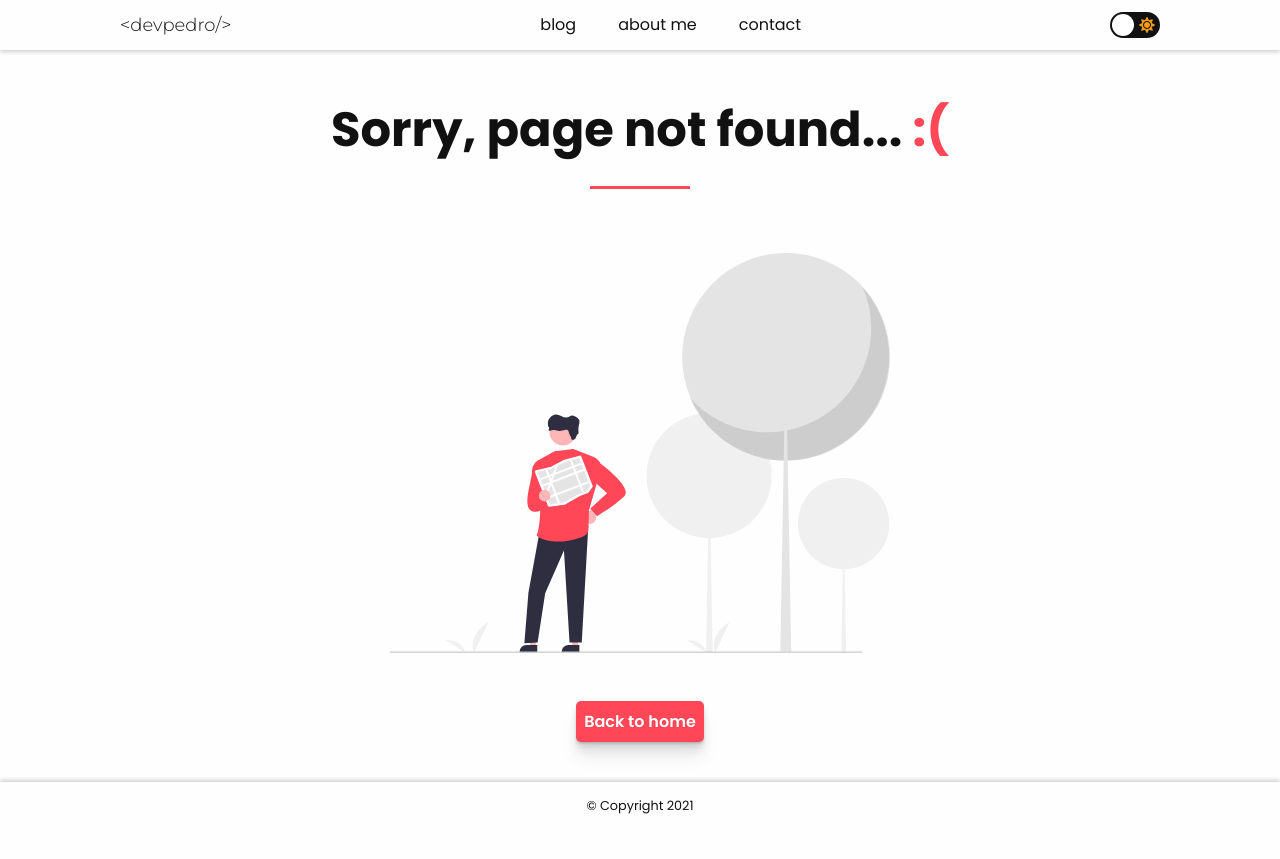
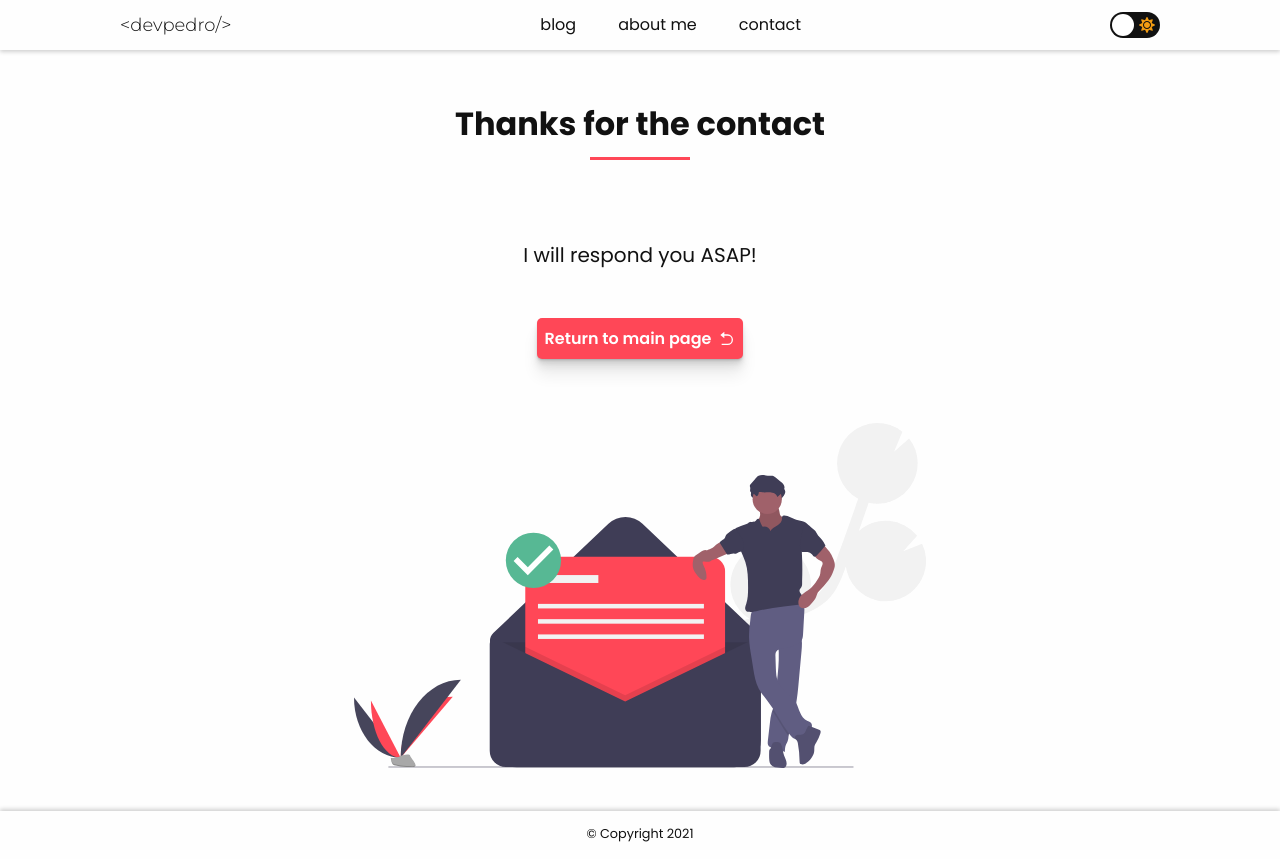
Before and after one commit to pedrodruviaro/blog-do-pedro, a React (Create React App) app: page /message-confirmation in a window 1280 px wide. Before the commit this address had no page. Before the commit the page ends 830 px from the top, so only its background shows below. Built offline with nearby package versions, Linux system fonts and the light colour scheme.

Commit message:
pagina de confirmacao de envio adicionada

```diff
--- a/src/App.js
+++ b/src/App.js
@@ -12,6 +12,7 @@ import About from "./Pages/About";
 import Contact from "./Pages/Contact";
 import Reader from "./Pages/Reader";
 import NotFound404 from "./Pages/NotFound404";
+import MessageConfirmation from './Pages/MessageConfirmation'
 
 function App() {
   // reader
@@ -38,29 +39,32 @@ function App() {
       <GlobalStyles />
       <MainGrid>
         <BrowserRouter>
-          <HeaderApp setDarkTheme={setDarkTheme} />{" "}
+          <HeaderApp setDarkTheme={setDarkTheme} />
           <main>
             <Switch>
               <Route exact path="/">
                 <Blog toggleCurrentPost={toggleCurrentPost} />
-              </Route>{" "}
+              </Route>
               <Route exact path="/about">
                 <About />
-              </Route>{" "}
+              </Route>
               <Route exact path="/contact">
                 <Contact />
-              </Route>{" "}
+              </Route>
               <Route exact path="/reader">
-                <Reader post={currentPost} />{" "}
-              </Route>{" "}
+                <Reader post={currentPost} />
+              </Route>
+              <Route exact path="/message-confirmation">
+                <MessageConfirmation />
+              </Route>
               <Route path="*">
                 <NotFound404 />
-              </Route>{" "}
-            </Switch>{" "}
-          </main>{" "}
+              </Route>
+            </Switch>
+          </main>
         </BrowserRouter>
-        <footer> &copy; Copyright 2021 </footer>{" "}
-      </MainGrid>{" "}
+        <footer> &copy; Copyright 2021 </footer>
+      </MainGrid>
     </ThemeProvider>
   );
 }
--- a/src/Pages/Contact/index.jsx
+++ b/src/Pages/Contact/index.jsx
@@ -9,7 +9,7 @@ import SpanErrorForm from "../../components/SpanErrorForm";
 import { RiChatSmile2Line } from "react-icons/ri";
 
 import bannerContact from "../../images/contact.svg";
-import { BannerContainer } from "./styles";
+import BannerContainer from "../../components/BannerContainer";
 
 
 import emailjs from 'emailjs-com';
@@ -24,6 +24,8 @@ export default function Index() {
   const [message, setMessage] = useState("");
 
   const [messageError, setMessageError] = useState({ valid: true, text: "" });
+
+  const [disabled, setDisabled] = useState(false)
 
   function handleMessage(e) {
     if (e.target.value.length < 10) {
@@ -57,7 +59,8 @@ export default function Index() {
     emailjs.sendForm('service_2y29jom', 'gmail_template', e.target, 'user_37pn5F7XBS1rzbKxl2yb7')
       .then((result) => {
           console.log(result.text);
-          history.push("/")
+          setDisabled(true)
+          history.push("/message-confirmation")
       }, (error) => {
           console.log(error.text);
       });
@@ -100,7 +103,7 @@ export default function Index() {
             </SpanErrorForm>
           ) : null}
 
-          <Button type="submit">
+          <Button type="submit" disabled={disabled}>
             Send
             <MdSend />
           </Button>
--- /dev/null
+++ b/src/Pages/MessageConfirmation/index.jsx
@@ -0,0 +1,27 @@
+import React from 'react'
+import FlexContainer from '../../components/FlexContainer'
+import { PrimaryTitle } from '../../components/Typography'
+import { Message } from './styles'
+import messageBanner from '../../images/message-sent.svg'
+import BannerContainer from '../../components/BannerContainer'
+import Button from '../../components/Button'
+import { RiArrowGoBackFill } from "react-icons/ri";
+import { useHistory } from 'react-router-dom'
+
+export default function Index() {
+
+    const history = useHistory()
+
+    return (
+        <FlexContainer direction="column" gap="2rem">
+            <PrimaryTitle>Thanks for the contact</PrimaryTitle>
+            <Message>I will respond you ASAP!</Message>
+
+            <Button onClick={() => history.push("/")}>Return to main page<RiArrowGoBackFill /></Button>
+
+            <BannerContainer>
+                <img src={messageBanner} alt="" />
+            </BannerContainer>
+        </FlexContainer>
+    )
+}
--- /dev/null
+++ b/src/Pages/MessageConfirmation/styles.jsx
@@ -0,0 +1,5 @@
+import styled from "styled-components";
+
+export const Message = styled.p`
+    font-size: 1.25rem;
+`
--- a/src/Pages/Contact/styles.jsx
+++ b/src/components/BannerContainer/index.jsx
@@ -1,6 +1,6 @@
 import styled from "styled-components";
 
-export const BannerContainer = styled.div`
+const BannerContainer = styled.div`
     width: 55%;
     margin: 1rem 0;
 
@@ -8,3 +8,5 @@ img {
     max-width: 100%;
 }
 `
+
+export default BannerContainer
```
Also changed, not shown: src/images/message-sent.svg (added).
